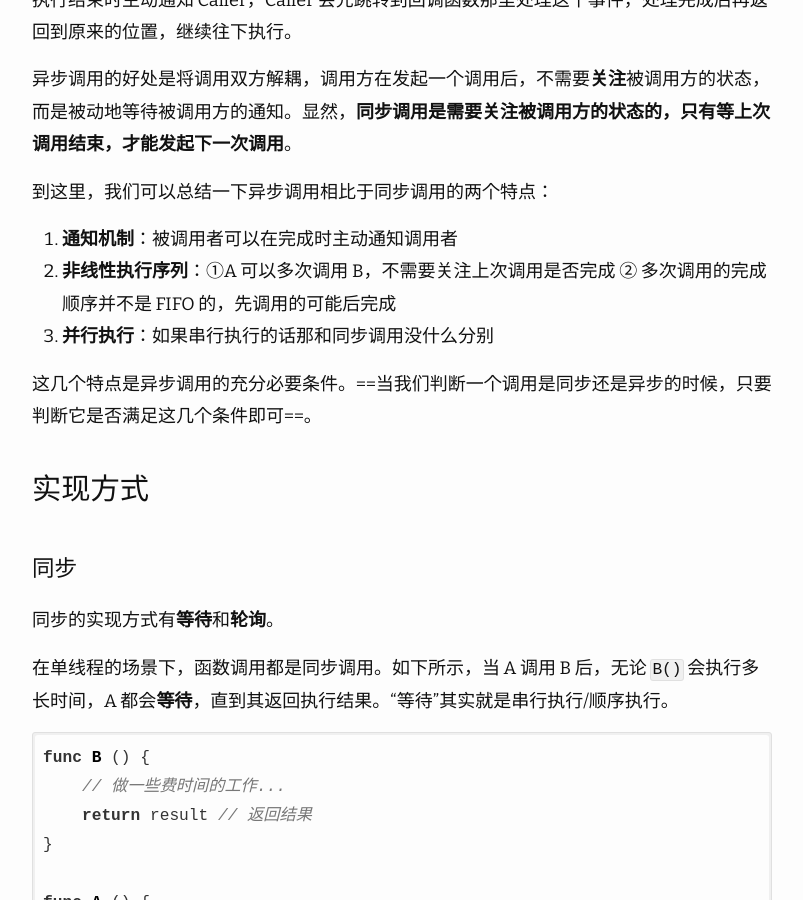
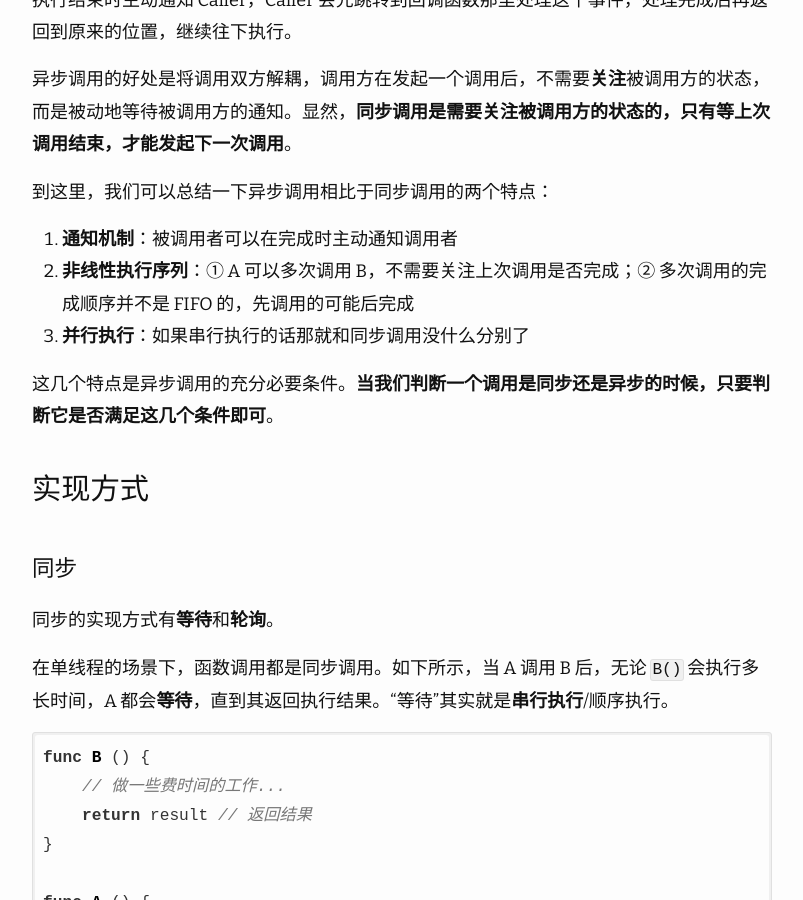
Before and after one commit to imageslr/blog, a Jekyll site: the page built from _posts/2019-11-15-block-non-blocking-sync-async.md, in a window 1280 px wide and 900 px high, scrolled down 2208 px. Shown: the whole window, without its empty margins (238-1041 px from the left). Built offline with Jekyll 4.4.1, drawn with Linux system fonts in a browser that asks for light colours; nearby versions of some CDN libraries; some of the changed text lies outside the part shown.

Commit message:
update post
Change-Id: I06743961202640790c004e4cb685f093a7bb7109

````diff
--- a/_posts/2019-11-15-block-non-blocking-sync-async.md
+++ b/_posts/2019-11-15-block-non-blocking-sync-async.md
@@ -45,10 +45,10 @@ date: 2019/11/15 15:00
 到这里，我们可以总结一下异步调用相比于同步调用的两个特点：
 
 1. **通知机制**：被调用者可以在完成时主动通知调用者
-2. **非线性执行序列**：①A 可以多次调用 B，不需要关注上次调用是否完成 ② 多次调用的完成顺序并不是 FIFO 的，先调用的可能后完成
-3. **并行执行**：如果串行执行的话那和同步调用没什么分别
+2. **非线性执行序列**：① A 可以多次调用 B，不需要关注上次调用是否完成；② 多次调用的完成顺序并不是 FIFO 的，先调用的可能后完成
+3. **并行执行**：如果串行执行的话那就和同步调用没什么分别了
 
-这几个特点是异步调用的充分必要条件。==当我们判断一个调用是同步还是异步的时候，只要判断它是否满足这几个条件即可==。
+这几个特点是异步调用的充分必要条件。**当我们判断一个调用是同步还是异步的时候，只要判断它是否满足这几个条件即可**。
 
 ### 实现方式
 
@@ -56,7 +56,7 @@ date: 2019/11/15 15:00
 
 同步的实现方式有**等待**和**轮询**。
 
-在单线程的场景下，函数调用都是同步调用。如下所示，当 A 调用 B 后，无论 `B()` 会执行多长时间，A 都会**等待**，直到其返回执行结果。“等待”其实就是串行执行/顺序执行。
+在单线程的场景下，函数调用都是同步调用。如下所示，当 A 调用 B 后，无论 `B()` 会执行多长时间，A 都会**等待**，直到其返回执行结果。“等待”其实就是**串行执行**/顺序执行。
 
 ```go
 func B () {
@@ -151,7 +151,7 @@ function B (callback) {
   - 同步：依次执行，是一种线性序列；A 调用 B，B 执行完后才会返回，然后 A 继续执行
   - 异步：并行执行，返回顺序不确定；A 调用 B 会立即返回，A 通过回调的方式获取调用结果
 
-阻塞调用和非阻塞调用其实都是同步的。阻塞调用显而易见，一旦 A 发起一个阻塞调用，A 就会被挂起，等待调用返回时才能再继续执行。非阻塞调用在数据没有准备好时会返回一个错误，因此需要调用方轮询。等待和轮询都是同步的方式。
+**阻塞调用和非阻塞调用其实都是同步的**。阻塞调用显而易见，一旦 A 发起一个阻塞调用，A 就会被挂起，等待调用返回时才能再继续执行。非阻塞调用在数据没有准备好时会返回一个错误，因此需要调用方轮询。等待和轮询都是同步的方式。
 
 但是我们可以**在高层封装这些同步调用，来支持异步的编程方式**。
 
````
